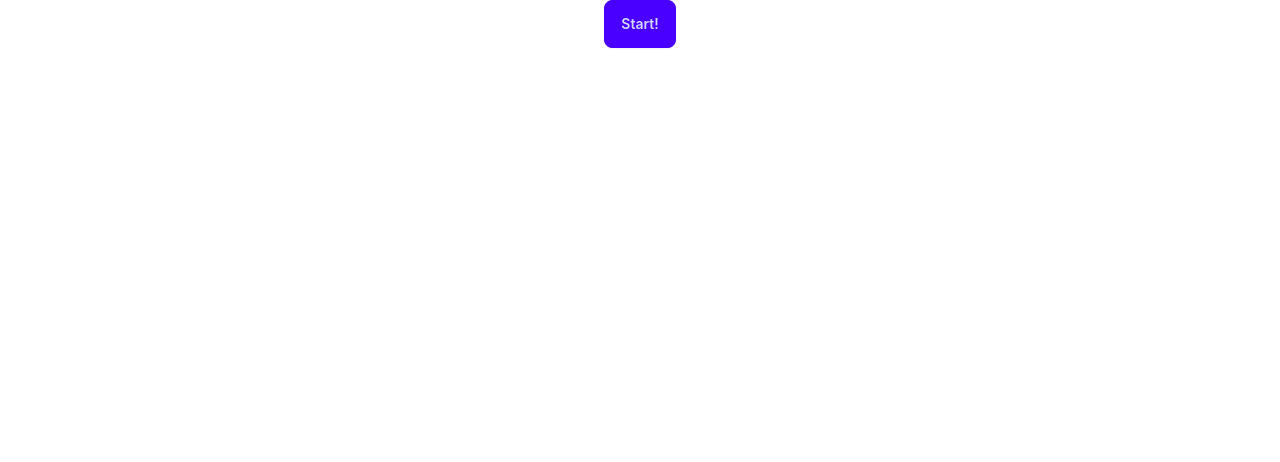
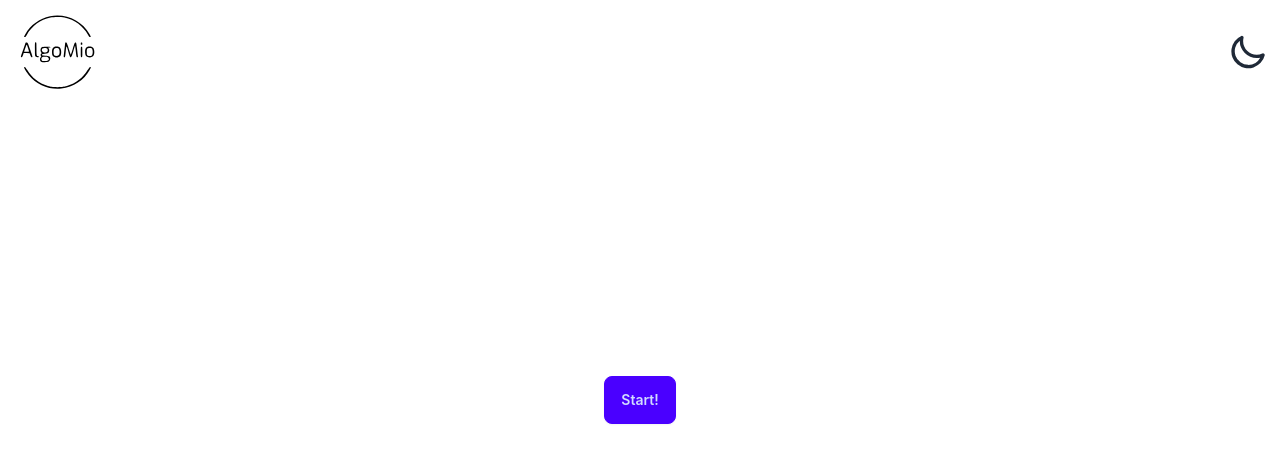
Before and after one commit to Rikar2017/ProyAlgoMio, a React (Vite) app: page / in a window 1280 px wide. Shown: the top 462 px of the page. Built offline with nearby package versions, Linux system fonts and the light colour scheme.

Commit message:
create Theme Scheme Changer add Logo

```diff
--- /dev/null
+++ b/src/components/theme_controller.jsx
@@ -0,0 +1,48 @@
+import { useState } from "react";
+
+export default function ThemeController() {
+  const [scheme, setScheme] = useState(null);
+
+  const changeHandler = () => {
+		const isDarkPreferred = (yes) =>  yes ? "light" : "dark"
+    let preferredTheme;
+
+    if (scheme === null)
+      preferredTheme = isDarkPreferred(window.matchMedia("(prefers-color-scheme: dark)").matches)
+    else preferredTheme = isDarkPreferred(scheme === "dark");
+
+    setScheme(preferredTheme);
+
+    document.documentElement.setAttribute("data-theme", preferredTheme);
+  };
+
+  return (
+    <label className="swap swap-rotate">
+      {/* this hidden checkbox controls the state */}
+      <input
+        type="checkbox"
+        className="theme-controller"
+        onClick={changeHandler}
+        value="synthwave"
+      />
+
+      {/* sun icon */}
+      <svg
+        className="swap-on fill-current w-10 h-10"
+        xmlns="http://www.w3.org/2000/svg"
+        viewBox="0 0 24 24"
+      >
+        <path d="M5.64,17l-.71.71a1,1,0,0,0,0,1.41,1,1,0,0,0,1.41,0l.71-.71A1,1,0,0,0,5.64,17ZM5,12a1,1,0,0,0-1-1H3a1,1,0,0,0,0,2H4A1,1,0,0,0,5,12Zm7-7a1,1,0,0,0,1-1V3a1,1,0,0,0-2,0V4A1,1,0,0,0,12,5ZM5.64,7.05a1,1,0,0,0,.7.29,1,1,0,0,0,.71-.29,1,1,0,0,0,0-1.41l-.71-.71A1,1,0,0,0,4.93,6.34Zm12,.29a1,1,0,0,0,.7-.29l.71-.71a1,1,0,1,0-1.41-1.41L17,5.64a1,1,0,0,0,0,1.41A1,1,0,0,0,17.66,7.34ZM21,11H20a1,1,0,0,0,0,2h1a1,1,0,0,0,0-2Zm-9,8a1,1,0,0,0-1,1v1a1,1,0,0,0,2,0V20A1,1,0,0,0,12,19ZM18.36,17A1,1,0,0,0,17,18.36l.71.71a1,1,0,0,0,1.41,0,1,1,0,0,0,0-1.41ZM12,6.5A5.5,5.5,0,1,0,17.5,12,5.51,5.51,0,0,0,12,6.5Zm0,9A3.5,3.5,0,1,1,15.5,12,3.5,3.5,0,0,1,12,15.5Z" />
+      </svg>
+
+      {/* moon icon */}
+      <svg
+        className="swap-off fill-current w-10 h-10"
+        xmlns="http://www.w3.org/2000/svg"
+        viewBox="0 0 24 24"
+      >
+        <path d="M21.64,13a1,1,0,0,0-1.05-.14,8.05,8.05,0,0,1-3.37.73A8.15,8.15,0,0,1,9.08,5.49a8.59,8.59,0,0,1,.25-2A1,1,0,0,0,8,2.36,10.14,10.14,0,1,0,22,14.05,1,1,0,0,0,21.64,13Zm-9.5,6.69A8.14,8.14,0,0,1,7.08,5.22v.27A10.15,10.15,0,0,0,17.22,15.63a9.79,9.79,0,0,0,2.1-.22A8.11,8.11,0,0,1,12.14,19.73Z" />
+      </svg>
+    </label>
+  );
+}
--- a/src/pages/login/auth_page.jsx
+++ b/src/pages/login/auth_page.jsx
@@ -1,20 +1,22 @@
-import { useState } from "react";
+import ThemeController from "../../components/theme_controller";
+import Logo from "../../assets/logo.svg"
 
 function AuthPage() {
-  const [theme, setTheme] = useState(true);
+  return (
+    <>
+      <div className="p-3 flex items-center place-content-between">
+        <img src={Logo} alt="AlgoMio Logo" className="h-20"/>
+        <ThemeController/>
+      </div>
 
-  return (
-    // centered box
-    <div className="w-full h-full flex items-center justify-center">
-      {/* login panel */}
-      <button
-        data-theme={theme ? "light" : "dark"}
-        className="btn btn-primary"
-        onClick={() => setTheme(!theme)}
-      >
-        Start!
-      </button>
-    </div>
+      {/* centered box*/}
+      <div className="-z-10 absolute top-0 left-0 w-full h-full flex justify-center items-center">
+        {/* login panel */}
+        <div className=" p-4">
+          <button className="btn btn-primary">Start!</button>
+        </div>
+      </div>
+    </>
   );
 }
 
```
Also changed, not shown: src/assets/logo.svg (added).
